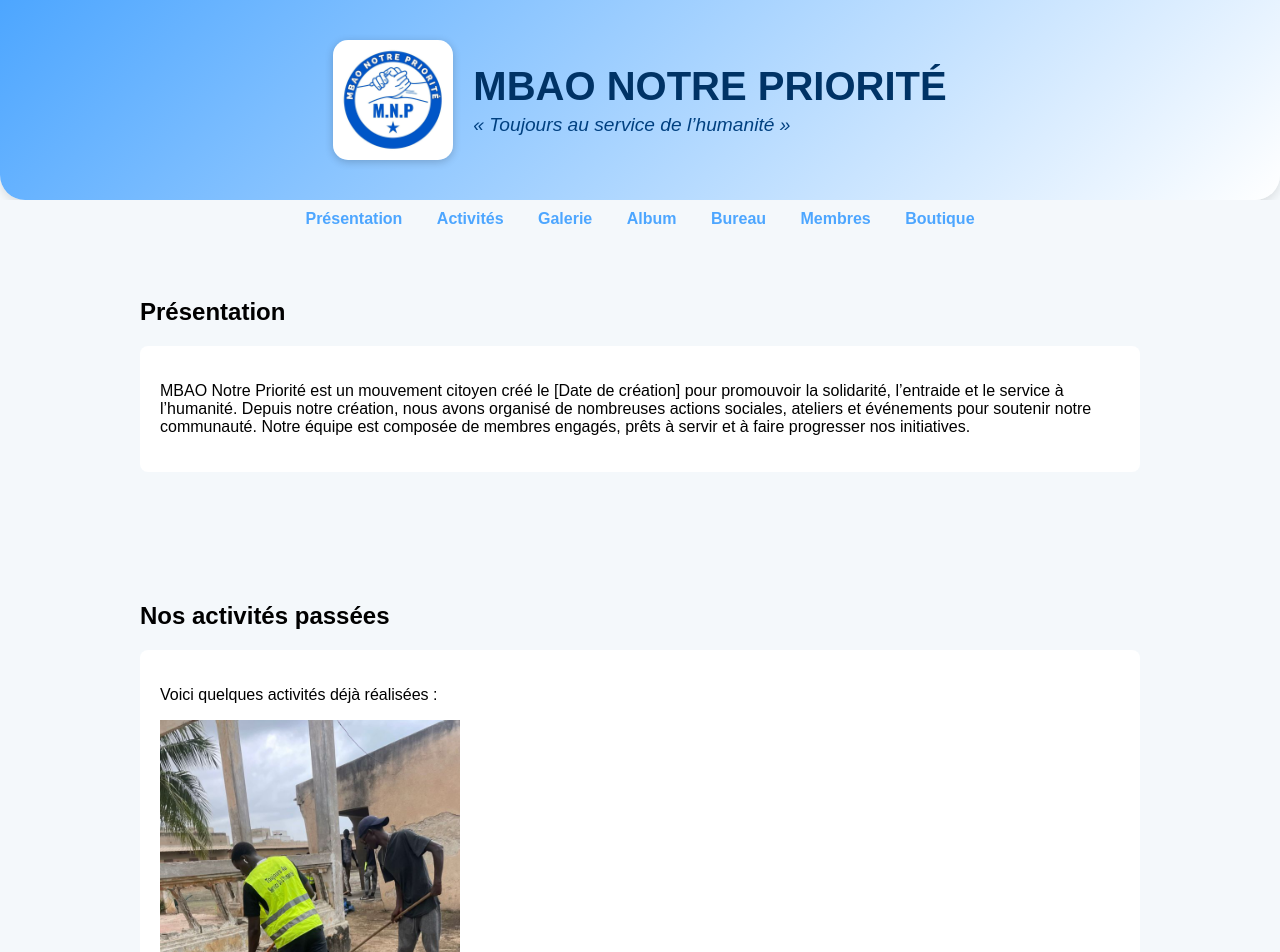
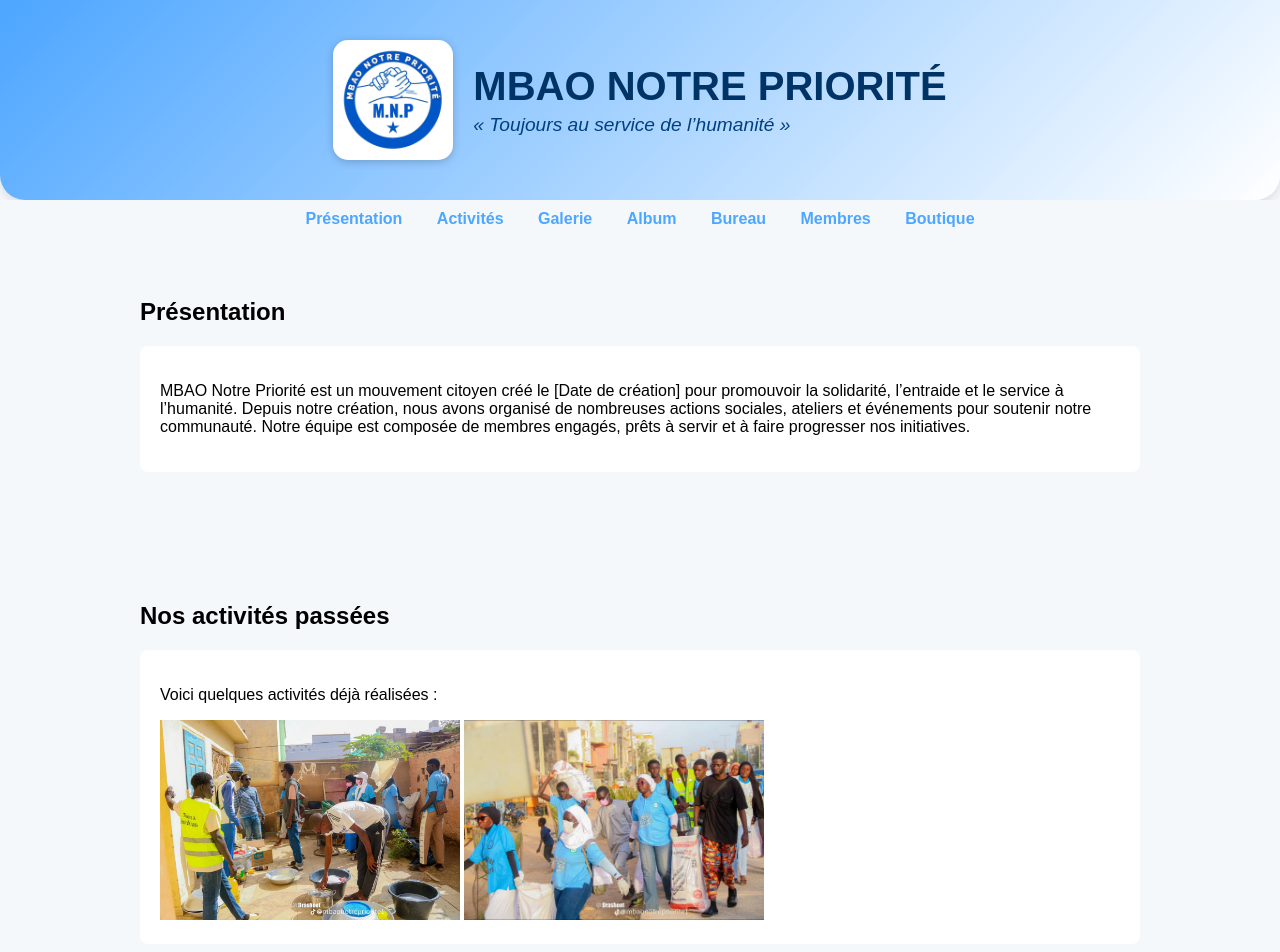
Before and after one commit to awacheikhn88-web/mbao-notre-priorite1, a plain HTML site: page index.html in a window 1280 px wide. Shown: the top 952 px of the page. Drawn offline with Linux system fonts and the light colour scheme.

Commit message:
Update image source for Atelier 1

```diff
--- a/index.html
+++ b/index.html
@@ -167,7 +167,7 @@
   <h2>Nos activités passées</h2>
   <div class="card">
     <p>Voici quelques activités déjà réalisées :</p>
-    <img src="WhatsApp Image 2025-12-31 at 07.53.59.jpeg" alt="Atelier 1" width="300">
+    <img src="WhatsApp Image 2025-12-30 at 19.43.07.jpeg" alt="Atelier 1" width="300">
     <img src="WhatsApp Image 2025-12-31 at 07.54.04.jpeg" alt="Atelier 2" width="300">
   </div>
 </section>
```
